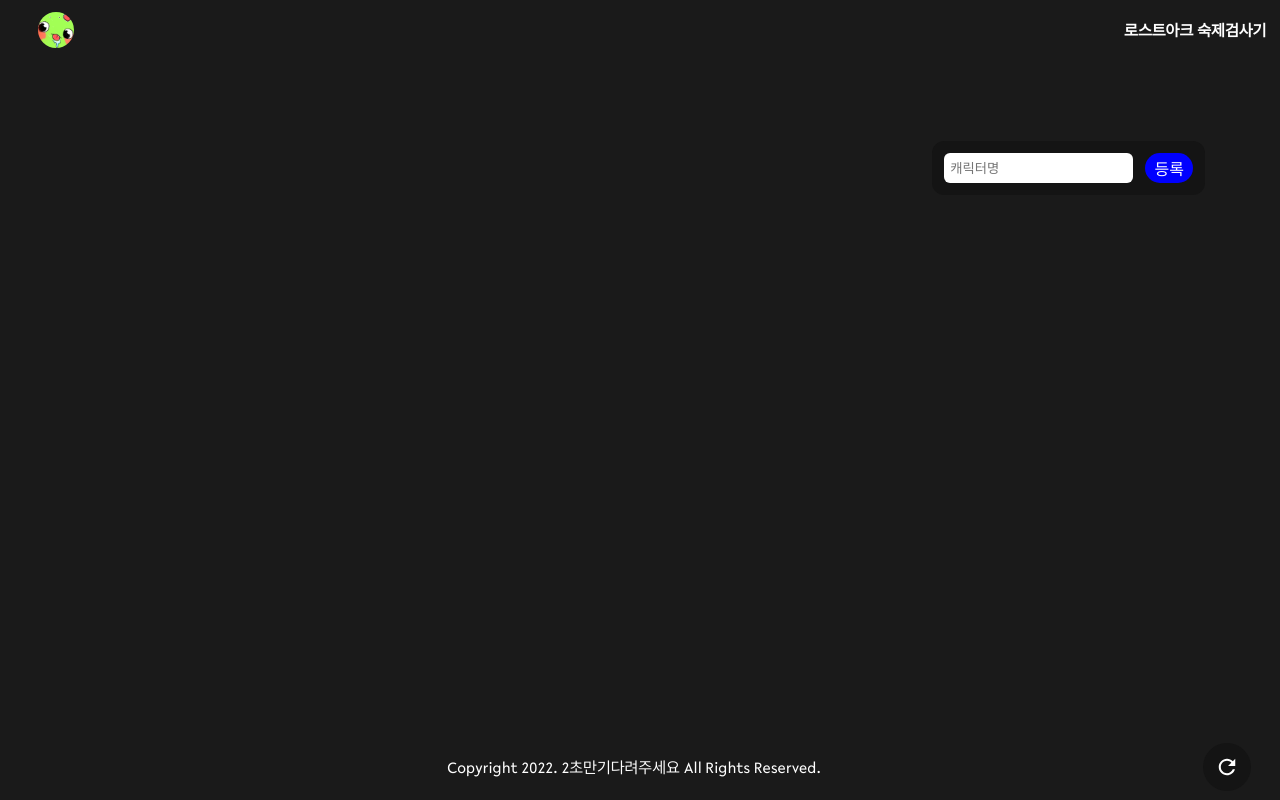
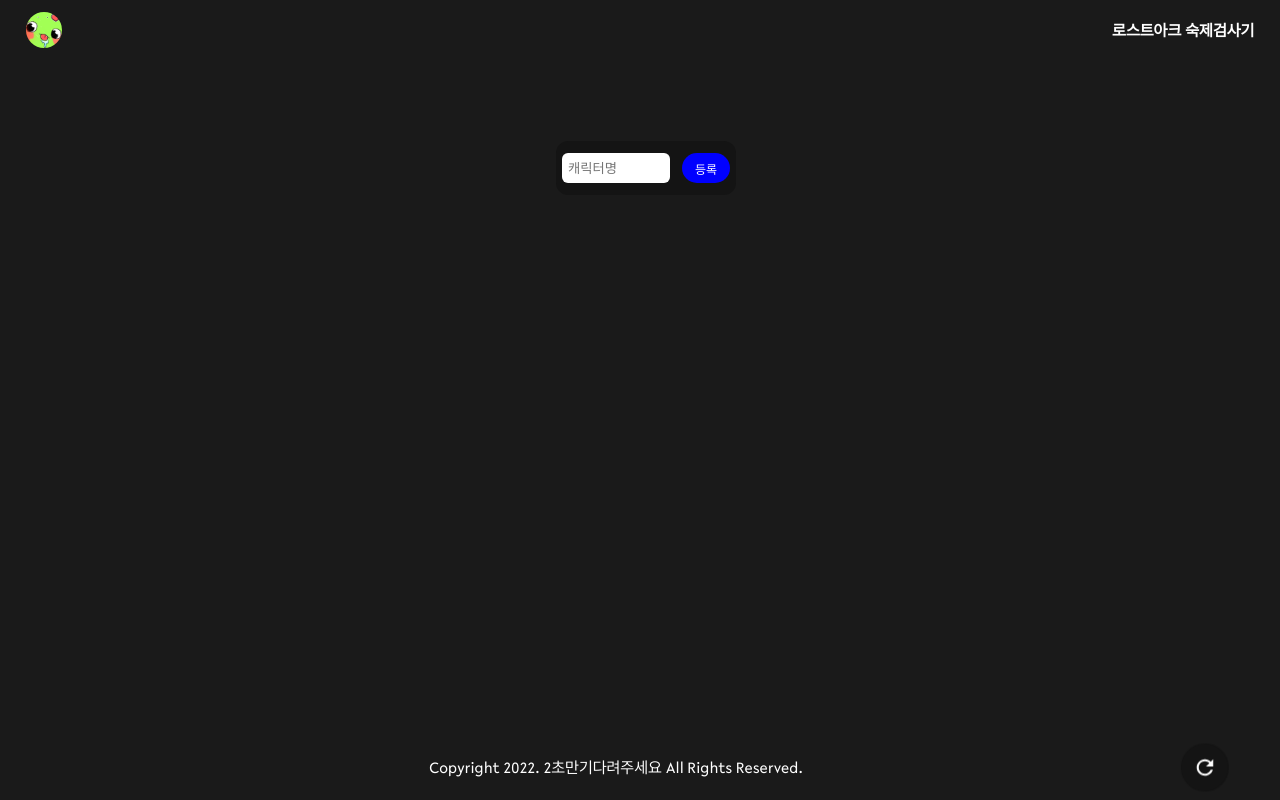
Before and after one commit to kt5680608/muyaho-homework, a React (Create React App) app: page / in a window 1280 px wide. Built offline with nearby package versions, Linux system fonts and the light colour scheme.

Commit message:
feat: draggable container 생성 및 스타일 변경

```diff
--- a/src/App.js
+++ b/src/App.js
@@ -28,6 +28,7 @@ function App() {
   const [loading, setLoading] = useState(false);
   const [submit, setSubmit] = useState(false);
   const [onDrag, setOnDrag] = useState(false);
+
   const [characterNameArray, setCharacterNameArray] = useState(
     Object.keys(localStorage)
       .filter((item) => {
@@ -211,8 +212,15 @@ function App() {
   return (
     <Page>
       <MainContainer>
-        <Header />
-        <GridContainer>
+        <Header nameArrayLength={sortedNameArray.length} />
+        <GridContainer
+          whileHover={{ cursor: "grab" }}
+          drag="x"
+          dragConstraints={{
+            left: -characterNameArray.length * 60,
+            right: 0,
+          }}
+        >
           <Reorder.Group
             axis="x"
             values={sortedNameArray}
@@ -296,7 +304,10 @@ function App() {
                       <motion.p
                         animate={textHoverAnimation}
                         initial={{ y: 0 }}
-                        style={{ display: !isHover ? "flex" : "none" }}
+                        style={{
+                          display: !isHover ? "flex" : "none",
+                          fontSize: "12px",
+                        }}
                       >
                         등록
                       </motion.p>
--- a/src/components/card/index.js
+++ b/src/components/card/index.js
@@ -27,6 +27,7 @@ function Card(props) {
     setWorkArray(tmpArray);
   };
   const [isHover, setIsHover] = useState(false);
+
   const textHoverAnimation = useAnimation();
   const IconHoverAnimation = useAnimation();
   const mainContainerAnimation = useAnimation();
@@ -58,9 +59,13 @@ function Card(props) {
     } else {
       mainContainerAnimation.start({ height: "100%" });
     }
-  });
+  }, [isOpen]);
+
   return (
     <MainCardContainer
+      whileHover={{
+        scale: 1.02,
+      }}
       animate={mainContainerAnimation}
       onClick={() => {
         if (isOpen === false) {
@@ -128,7 +133,7 @@ function Card(props) {
           );
         })}
       </WorkContainer>
-      <hr style={{ display: isOpen ? "grid" : "none" }} />
+      <hr style={{ display: isOpen ? "block" : "none" }} />
       <WorkContainer style={{ display: isOpen ? "grid" : "none" }}>
         {data?.work.map((item, index) => {
           return (
@@ -177,13 +182,12 @@ function Card(props) {
           );
         })}
       </WorkContainer>
-      <hr style={{ display: isOpen ? "grid" : "none" }} />
+      <hr style={{ display: isOpen ? "block" : "none" }} />
       <WorkContainer style={{ display: isOpen ? "grid" : "none" }}>
         {data?.work.map((item, index) => {
           return (
-            data.level >= item?.limit &&
             item.type === "abyss" && (
-              <CardDetail>
+              <CardDetail level={data?.level} limit={item?.limit}>
                 <CardDetailInfo style={{ color: " white" }}>
                   {item.name}
                 </CardDetailInfo>
@@ -227,6 +231,7 @@ function Card(props) {
           );
         })}
       </WorkContainer>
+      <hr style={{ display: isOpen ? "block" : "none" }} />
       <Button
         style={{ display: isOpen ? "flex" : "none" }}
         initial={{ y: 0 }}
@@ -238,9 +243,11 @@ function Card(props) {
           props.deleteCharacter(props.item);
         }}
       >
-        <motion.p animate={textHoverAnimation}>삭제</motion.p>
+        <motion.p animate={textHoverAnimation} style={{ fontSize: "12px" }}>
+          삭제
+        </motion.p>
         <motion.div animate={IconHoverAnimation}>
-          <TrashIcon />
+          <TrashIcon size={12} />
         </motion.div>
       </Button>
     </MainCardContainer>
--- a/src/components/footer/index.js
+++ b/src/components/footer/index.js
@@ -3,6 +3,7 @@ import {
   FooterInfoParagraph,
   MainFooterContainer,
   RefreshButton,
+  FooterInfoContainer,
 } from "./style";
 import { useAnimation } from "framer-motion";
 
@@ -23,17 +24,20 @@ function Footer(props) {
   }, [isHover]);
   return (
     <MainFooterContainer>
+      <FooterInfoContainer>
         <FooterInfoParagraph animate={copyrightAnimation}>
           Copyright 2022. 2초만기다려주세요 All Rights Reserved.
         </FooterInfoParagraph>
         <FooterInfoParagraph animate={errorMessageAnimation}>
           에러가 발생하셨나요? 버튼을 클릭하시면 모든 데이터가 초기화됩니다.
         </FooterInfoParagraph>
+      </FooterInfoContainer>
+
       <RefreshButton
         onClick={() => {
           props.hardReset();
         }}
-        whileHover={{ rotate: 360, scale: 1.2 }}
+        whileHover={{ rotate: 360 }}
         onHoverStart={() => setIsHover(true)}
         onHoverEnd={() => setIsHover(false)}
       >
--- a/src/components/footer/style.js
+++ b/src/components/footer/style.js
@@ -3,6 +3,16 @@ import { motion } from "framer-motion";
 export const MainFooterContainer = styled.div`
   width: 100%;
   height: 30px;
+  padding: 18px;
+  display: flex;
+  justify-content: center;
+  align-items: center;
+  overflow-y: hidden;
+`;
+
+export const FooterInfoContainer = styled.div`
+  overflow: hidden;
+  height: 100%;
   padding: 18px;
   display: flex;
   justify-content: center;
@@ -19,6 +29,7 @@ export const RefreshButton = styled(motion.div)`
   height: 48px;
   cursor: pointer;
   position: sticky;
+  margin-bottom: 9px;
   top: 0;
   left: 94%;
   display: flex;
--- a/src/components/header/index.js
+++ b/src/components/header/index.js
@@ -8,7 +8,7 @@ function Header() {
         onClick={() => {
           window.scrollTo({
             top: 0,
-            left: 0,
+            left: 100,
             behavior: "smooth",
           });
         }}
--- a/src/data/data-form.js
+++ b/src/data/data-form.js
@@ -48,9 +48,9 @@ export const dataForm = {
       type: "laid",
     },
     {
-      name: "카양겔",
+      name: "6종",
       doWork: false,
-      limit: 1475,
+      limit: 0,
       reset: "week",
       type: "abyss",
     },
@@ -62,9 +62,9 @@ export const dataForm = {
       type: "abyss",
     },
     {
-      name: "6종",
+      name: "카양겔",
       doWork: false,
-      limit: 0,
+      limit: 1475,
       reset: "week",
       type: "abyss",
     },
--- a/src/global-styles.js
+++ b/src/global-styles.js
@@ -31,8 +31,8 @@ export const GlobalStyles = createGlobalStyle`
       flex-direction: column;
       align-items: center;
       margin: 0;
+      overflow: hidden;
       padding: 0;
-      overflow-x: visible;
 
       @supports (-webkit-touch-callout: none) {
         min-height: -webkit-fill-available;
@@ -55,7 +55,7 @@ export const GlobalStyles = createGlobalStyle`
     }
 
     hr{
-        margin: 0px;
+        margin: 6px 0;
         width: 100%;
         border: 1px solid var(--g-color-background)
         }
@@ -65,7 +65,6 @@ export const GlobalStyles = createGlobalStyle`
     }
     ul{
       display: flex;
-
       align-items: space-evenly;
       grid-gap: 12px;
       width: 100%;
@@ -84,11 +83,13 @@ export const GlobalStyles = createGlobalStyle`
     }
     li{
         list-style: none;
+        height: min-content;
     }
     ul{
         list-style  : none;
         margin: 0;
         padding: 0;
+        width: min-content;
     }
     input:focus{
         outline: none;
@@ -97,9 +98,10 @@ export const GlobalStyles = createGlobalStyle`
 `;
 
 export const GridContainer = styled(motion.div)`
-  width: 96%;
   height: 70%;
   display: flex;
+  width: min-content;
+
   flex-direction: row;
   justify-content: flex-start;
   align-items: flex-start;
@@ -111,6 +113,7 @@ export const Input = styled.input`
   height: 18px;
   padding: 6px;
   border: none;
+  width: 96px;
   margin-right: 12px;
   border-radius: 6px;
 `;
@@ -135,17 +138,20 @@ export const Button = styled(motion.div)`
 export const SubmitContainer = styled(motion.div)`
   height: 30px;
   width: 100%;
-  background-color: #141414;
+  background-color: ${(props) =>
+    props.loading ? "var(--g-color-background)" : "#141414"};
   border-radius: 12px;
-  padding: 12px;
+  padding: 12px 6px;
   display: flex;
-  justify-content: ${(props) => (props.loading ? "center" : "center")};
+  justify-content: center;
+  align-items: center;
 `;
 export const MainContainer = styled.div`
   width: 96%;
-  height: 100vh;
+  height: 100%;
   display: flex;
   flex-direction: column;
+  align-items: center;
   justify-content: space-between;
 `;
 
@@ -157,8 +163,7 @@ export const Page = styled.div`
   justify-content: center;
 `;
 
-export const CardKeyContainer = styled.div`
-  height: 100%;
+export const CardKeyContainer = styled(motion.div)`
   display: flex;
   justify-content: center;
 `;
```
Lines whose indentation alone changed are shown as unchanged.
